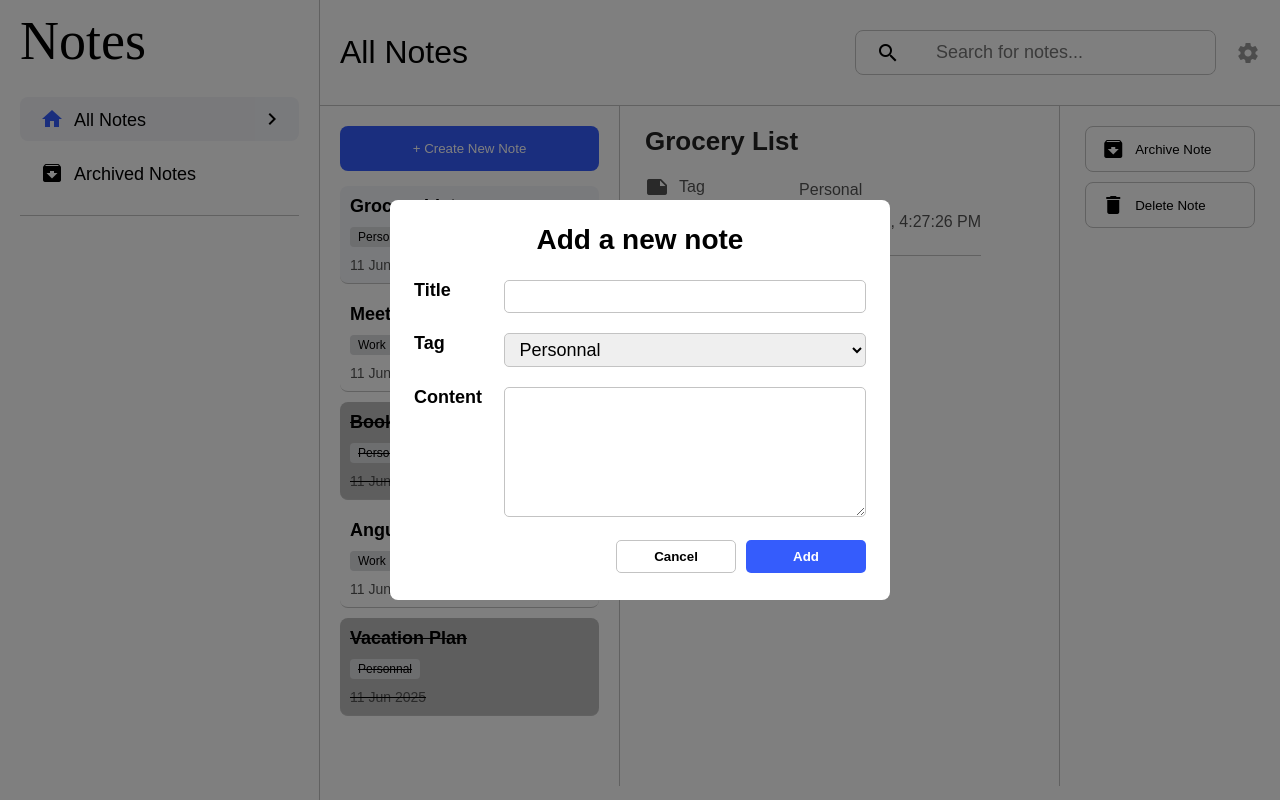
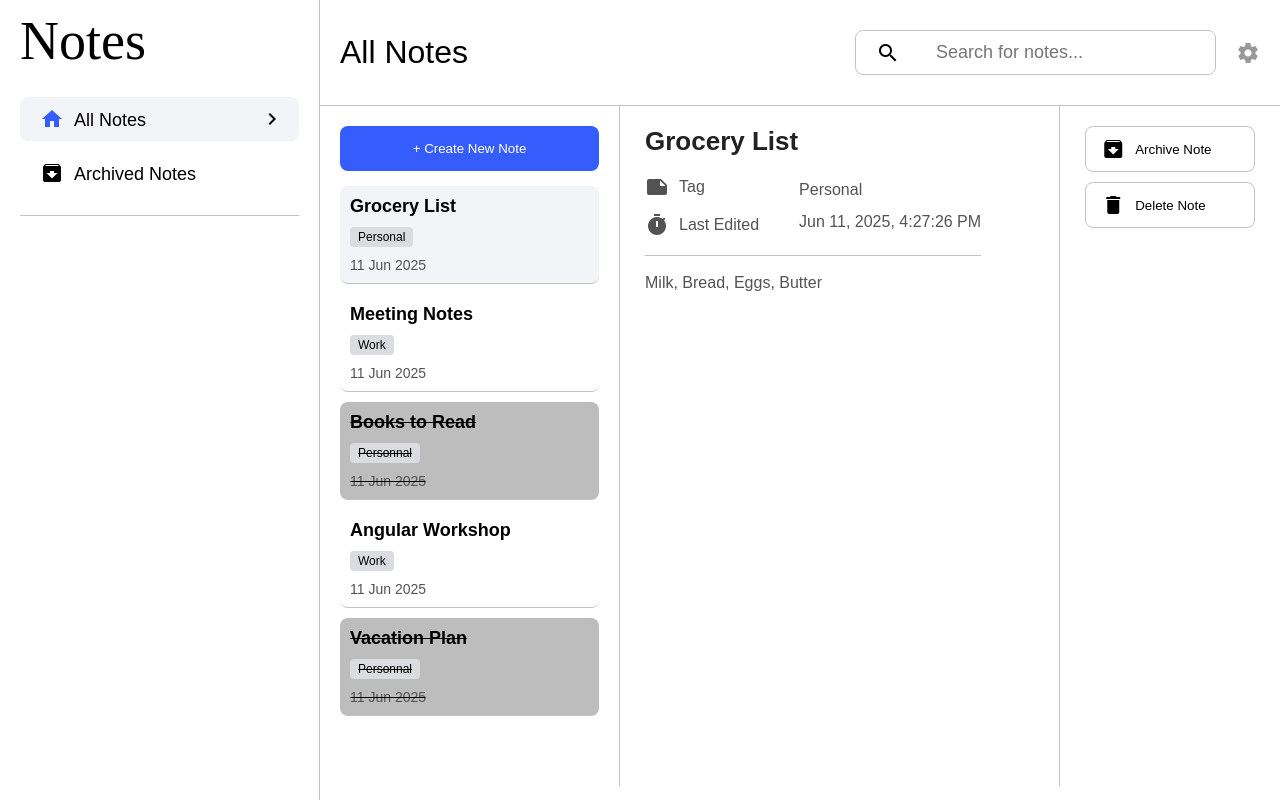
Before and after one commit to ClementSellyPro/notes-app, an Angular app: page / in a window 1280 px wide. Built offline with nearby package versions, Linux system fonts and the light colour scheme; a web font is replaced by a local one.

Commit message:
Add feature to add a new Note

```diff
--- a/src/app/app.component.html
+++ b/src/app/app.component.html
@@ -8,5 +8,5 @@
       <app-note-controls />
     </div>
   </div>
-  <app-add-note-modal />
+  <app-add-note-modal *ngIf="isModalOpened$ | async" />
 </main>
--- a/src/app/app.component.ts
+++ b/src/app/app.component.ts
@@ -1,10 +1,13 @@
-import { Component } from '@angular/core';
+import { Component, OnInit } from '@angular/core';
 import { SideBarComponent } from './components/side-bar/side-bar.component';
 import { HeaderComponent } from './components/header/header.component';
 import { NoteListComponent } from './components/note-list/note-list.component';
 import { NoteInformationComponent } from './components/note-information/note-information.component';
 import { NoteControlsComponent } from './components/note-controls/note-controls.component';
 import { AddNoteModalComponent } from './components/add-note-modal/add-note-modal.component';
+import { AsyncPipe, NgIf } from '@angular/common';
+import { Observable } from 'rxjs';
+import { NotesService } from './services/notes.service';
 
 @Component({
   selector: 'app-root',
@@ -14,11 +17,19 @@ import { AddNoteModalComponent } from './components/add-note-modal/add-note-moda
     NoteListComponent,
     NoteInformationComponent,
     NoteControlsComponent,
-    AddNoteModalComponent
+    AddNoteModalComponent,
+    NgIf,
+    AsyncPipe
   ],
   templateUrl: './app.component.html',
   styleUrl: './app.component.css'
 })
-export class AppComponent {
+export class AppComponent implements OnInit {
+  isModalOpened$!: Observable<boolean>;
 
+  constructor(private notesService: NotesService){}
+
+  ngOnInit(): void {
+    this.isModalOpened$ = this.notesService.isModalOpen$;
+  }
 }
--- a/src/app/components/add-note-modal/add-note-modal.component.html
+++ b/src/app/components/add-note-modal/add-note-modal.component.html
@@ -3,24 +3,24 @@
     <h2 class='modal-title'>Add a new note</h2>
     <form>
       <div class='input-group'>
-        <label>Title</label>
-        <input type='text' />
+        <label [htmlFor]="title">Title</label>
+        <input type='text' name='title' [(ngModel)]='title' />
       </div>
       <div class='input-group'>
         <label>Tag</label>
-        <select>
-          <option>Personnal</option>
-          <option>Work</option>
+        <select [(ngModel)]="tagSelection" name='tagSelection'>
+          <option value='Personnal'>Personnal</option>
+          <option value='Work'>Work</option>
         </select>
       </div>
       <div class='input-group'>
-        <label>Content</label>
-        <textarea></textarea>
+        <label [htmlFor]="noteContent">Content</label>
+        <textarea name='noteContent' [(ngModel)]="noteContent"></textarea>
       </div>
 
       <div class='buttons'>
-        <button class='cancel-btn'>Cancel</button>
-        <button class='add-btn'>Add</button>
+        <button class='cancel-btn' (click)='onCancelNewNote()'>Cancel</button>
+        <button class='add-btn' (click)="onAddNewNote()">Add</button>
       </div>
     </form>
   </div>
--- a/src/app/components/add-note-modal/add-note-modal.component.ts
+++ b/src/app/components/add-note-modal/add-note-modal.component.ts
@@ -1,11 +1,37 @@
 import { Component } from '@angular/core';
+import { NotesService } from '../../services/notes.service';
+import {FormsModule} from '@angular/forms';
+import { NoteType } from '../../models/note.model';
 
 @Component({
   selector: 'app-add-note-modal',
-  imports: [],
+  imports: [
+    FormsModule
+  ],
   templateUrl: './add-note-modal.component.html',
   styleUrl: './add-note-modal.component.css'
 })
 export class AddNoteModalComponent {
+  title!: string;
+  tagSelection!: string;
+  noteContent!: string;
 
+  constructor(private notesService: NotesService){}
+
+  onAddNewNote() {
+    const newNote: NoteType = {
+      id: self.crypto.randomUUID(),
+      title: this.title,
+      lastEdited: Date.now(),
+      text: this.noteContent,
+      tag: this.tagSelection,
+      isArchived: false
+    }
+    this.notesService.addNewNote(newNote);
+    this.notesService.closeModal();
+  }
+
+  onCancelNewNote() {
+    this.notesService.closeModal();
+  }
 }
--- a/src/app/components/note-list/note-list.component.html
+++ b/src/app/components/note-list/note-list.component.html
@@ -1,5 +1,5 @@
 <section class='note-list-section'>
-  <button class='btn-add'>+ Create New Note</button>
+  <button class='btn-add' (click)="onOpenModal()">+ Create New Note</button>
   <div class='notes'>
     @for(note of (noteList$ | async); track note.id){
       <app-note-item [note]='note' (click)='onNoteSelection(note.id)' />
--- a/src/app/components/note-list/note-list.component.ts
+++ b/src/app/components/note-list/note-list.component.ts
@@ -2,7 +2,7 @@ import { Component, OnInit } from '@angular/core';
 import { NoteItemComponent } from '../note-item/note-item.component';
 import { NotesService } from '../../services/notes.service';
 import { NoteType } from '../../models/note.model';
-import { BehaviorSubject, Observable } from 'rxjs';
+import { Observable } from 'rxjs';
 import { AsyncPipe } from '@angular/common';
 
 @Component({
@@ -27,4 +27,8 @@ export class NoteListComponent implements OnInit {
   onNoteSelection(id: string) {
     this.notesService.noteSelection(id);
   }
+
+  onOpenModal() {
+    this.notesService.openModal();
+  }
 }
--- a/src/app/services/notes.service.ts
+++ b/src/app/services/notes.service.ts
@@ -22,6 +22,9 @@ export class NotesService {
 
   isCurrentNoteArchived: BehaviorSubject<boolean> = new BehaviorSubject<boolean>(false);
   isCurrentNoteArchived$: Observable<boolean> = this.isCurrentNoteArchived.asObservable();
+
+  isModalOpen: BehaviorSubject<boolean> = new BehaviorSubject<boolean>(false);
+  isModalOpen$: Observable<boolean> = this.isModalOpen.asObservable();
 
   constructor() {
     this.allNotes.next([
@@ -68,6 +71,20 @@ export class NotesService {
     ]);
     this.notesData = this.allNotes.value;
     this.currentNote.next(this.allNotes.value[0]);
+  }
+
+  openModal() {
+    this.isModalOpen.next(true);
+  }
+
+  closeModal() {
+    this.isModalOpen.next(false);
+  }
+
+  addNewNote(note: NoteType) {
+    const updatedList = [...this.allNotes.value, note];
+    this.allNotes.next(updatedList);
+    this.getAllNotes();
   }
 
   getAllNotes(){
```
